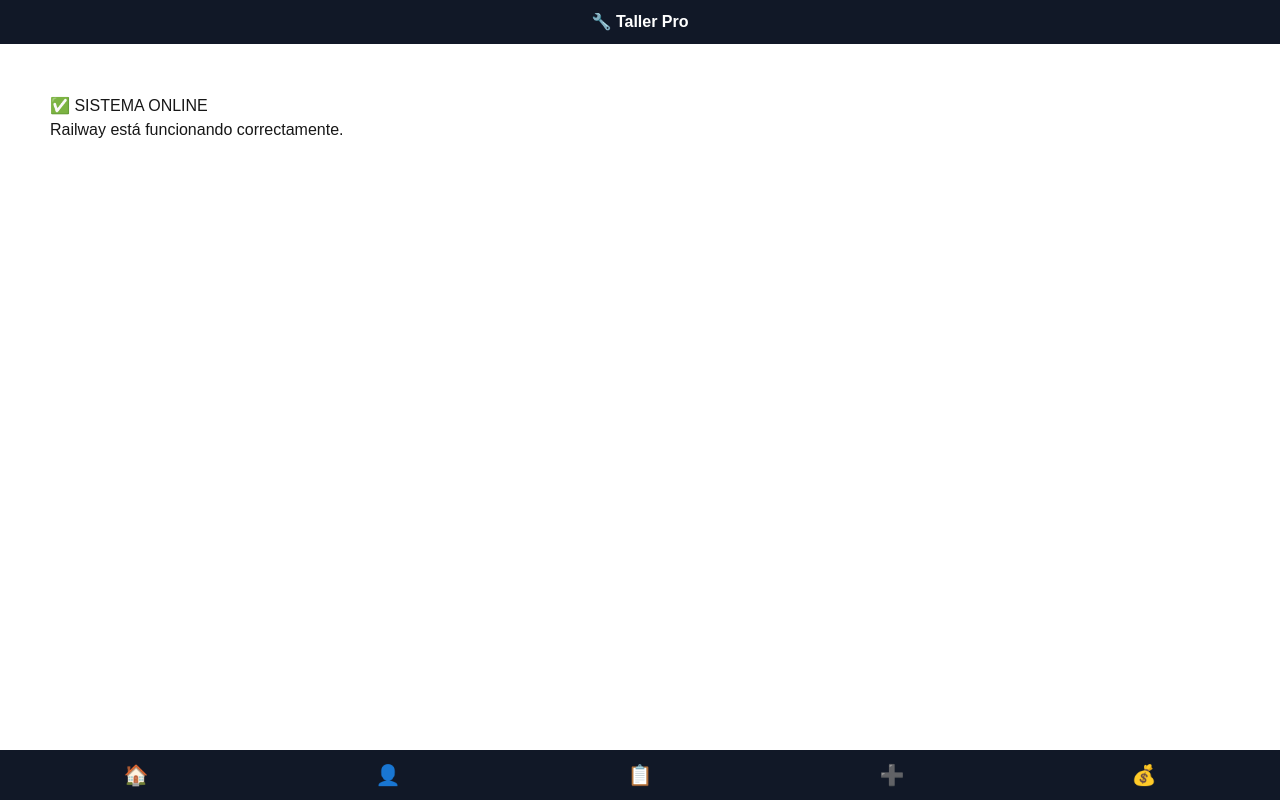
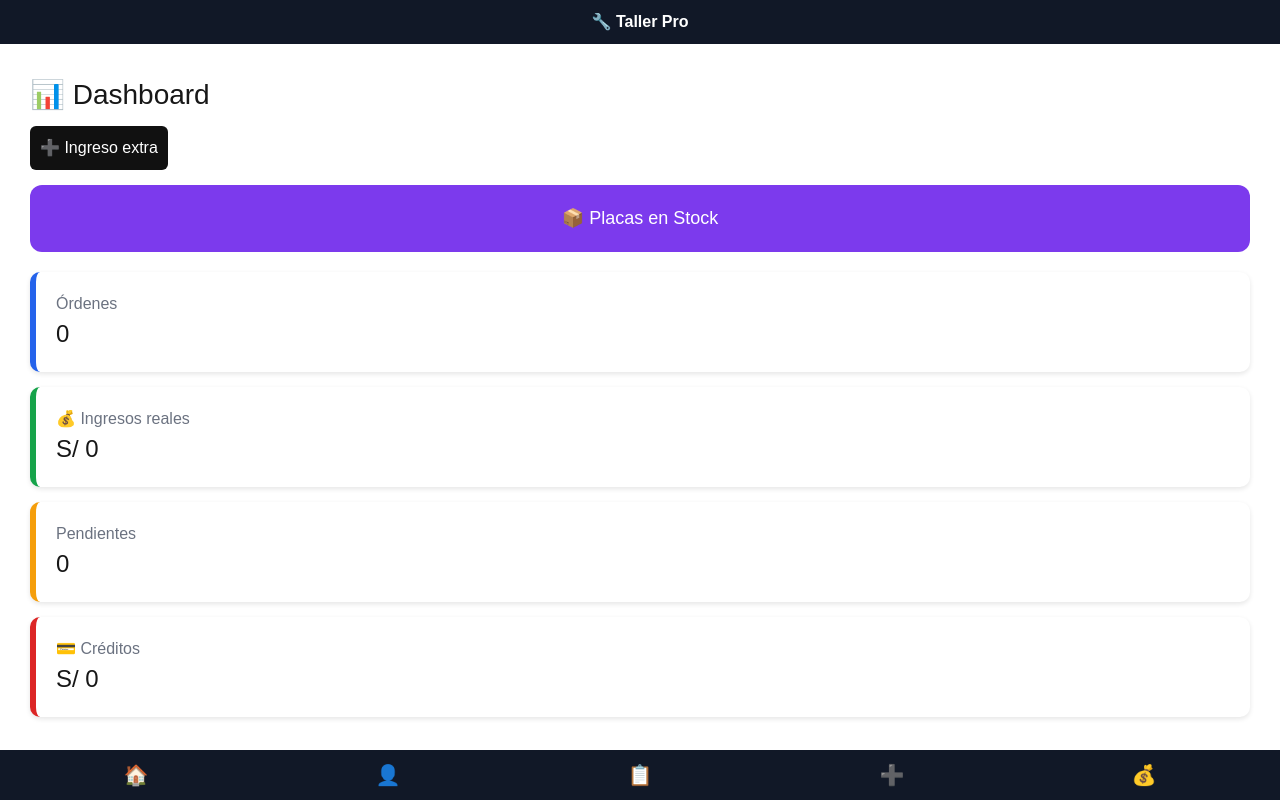
Before and after one commit to gruposhuancayo-collab/taller-pro, a Next.js app: page / in a window 1280 px wide. Built offline with nearby package versions, Linux system fonts and the light colour scheme; no server answers; the database is empty.

Commit message:
restore dashboard

```diff
--- a/src/app/page.tsx
+++ b/src/app/page.tsx
@@ -1,17 +1,100 @@
-export default function Home() {
+import { prisma } from "@/lib/prisma";
+import IngresoExtraBtn from "./IngresoExtraBtn";
+import Link from "next/link";
+
+export default async function Dashboard() {
+  const totalOrdenes = await prisma.orden.count();
+
+  const ingresosOrdenes = await prisma.orden.aggregate({
+    _sum: { precio: true },
+    where: {
+      tipoPago: { not: "CREDITO" },
+    },
+  });
+
+  const pagos = await prisma.pago.aggregate({
+    _sum: { monto: true },
+  });
+
+  const extras = await prisma.ingresoExtra.aggregate({
+    _sum: { monto: true },
+  });
+
+  const ingresosTotales =
+    (ingresosOrdenes._sum.precio || 0) +
+    (pagos._sum.monto || 0) +
+    (extras._sum.monto || 0);
+
+  const pendientes = await prisma.orden.count({
+    where: { estado: "REPARACION" },
+  });
+
+  const creditos = await prisma.orden.aggregate({
+    _sum: { deuda: true },
+  });
+
+  return (
+    <div style={{ padding: 20 }}>
+      <h1 style={{ fontSize: 28 }}>📊 Dashboard</h1>
+
+      <IngresoExtraBtn />
+
+      <Link href="/placas">
+        <button
+          style={{
+            padding: 20,
+            borderRadius: 12,
+            border: "none",
+            background: "#7c3aed",
+            color: "white",
+            fontSize: 18,
+            cursor: "pointer",
+            width: "100%",
+            marginTop: 15,
+          }}
+        >
+          📦 Placas en Stock
+        </button>
+      </Link>
+
+      <div style={{ display: "grid", gap: 15, marginTop: 20 }}>
+        <Card title="Órdenes" value={totalOrdenes} color="#2563eb" />
+
+        <Card
+          title="💰 Ingresos reales"
+          value={`S/ ${ingresosTotales}`}
+          color="#16a34a"
+        />
+
+        <Card
+          title="Pendientes"
+          value={pendientes}
+          color="#f59e0b"
+        />
+
+        <Card
+          title="💳 Créditos"
+          value={`S/ ${creditos._sum.deuda || 0}`}
+          color="#dc2626"
+        />
+      </div>
+    </div>
+  );
+}
+
+function Card({ title, value, color }: any) {
   return (
     <div
       style={{
-        padding: 40,
-        fontFamily: "Arial",
+        background: "white",
+        padding: 20,
+        borderRadius: 10,
+        borderLeft: `6px solid ${color}`,
+        boxShadow: "0 2px 5px rgba(0,0,0,0.1)",
       }}
     >
-      <h1>✅ SISTEMA ONLINE</h1>
-
-      <p>
-        Railway está funcionando correctamente.
-      </p>
+      <p style={{ color: "#6b7280" }}>{title}</p>
+      <h2 style={{ fontSize: 24 }}>{value}</h2>
     </div>
   );
 }
-// rebuild
```
